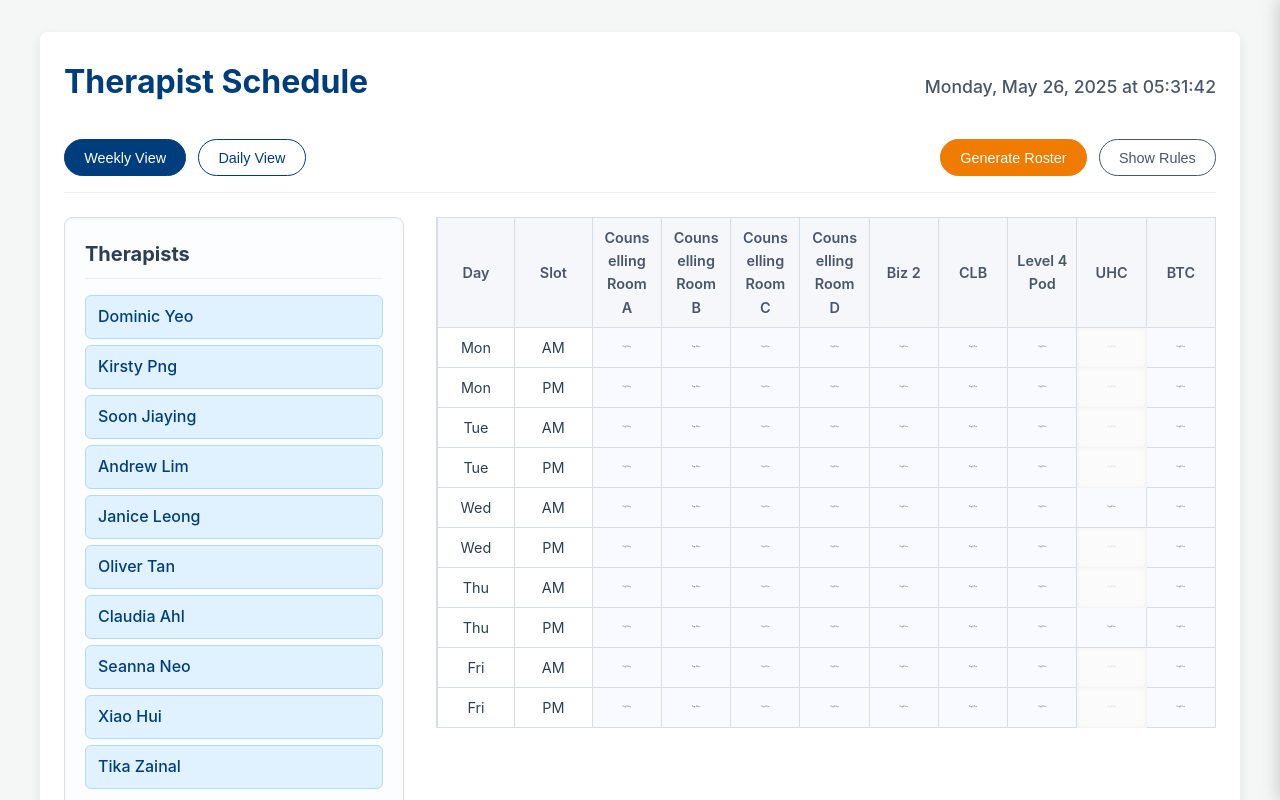
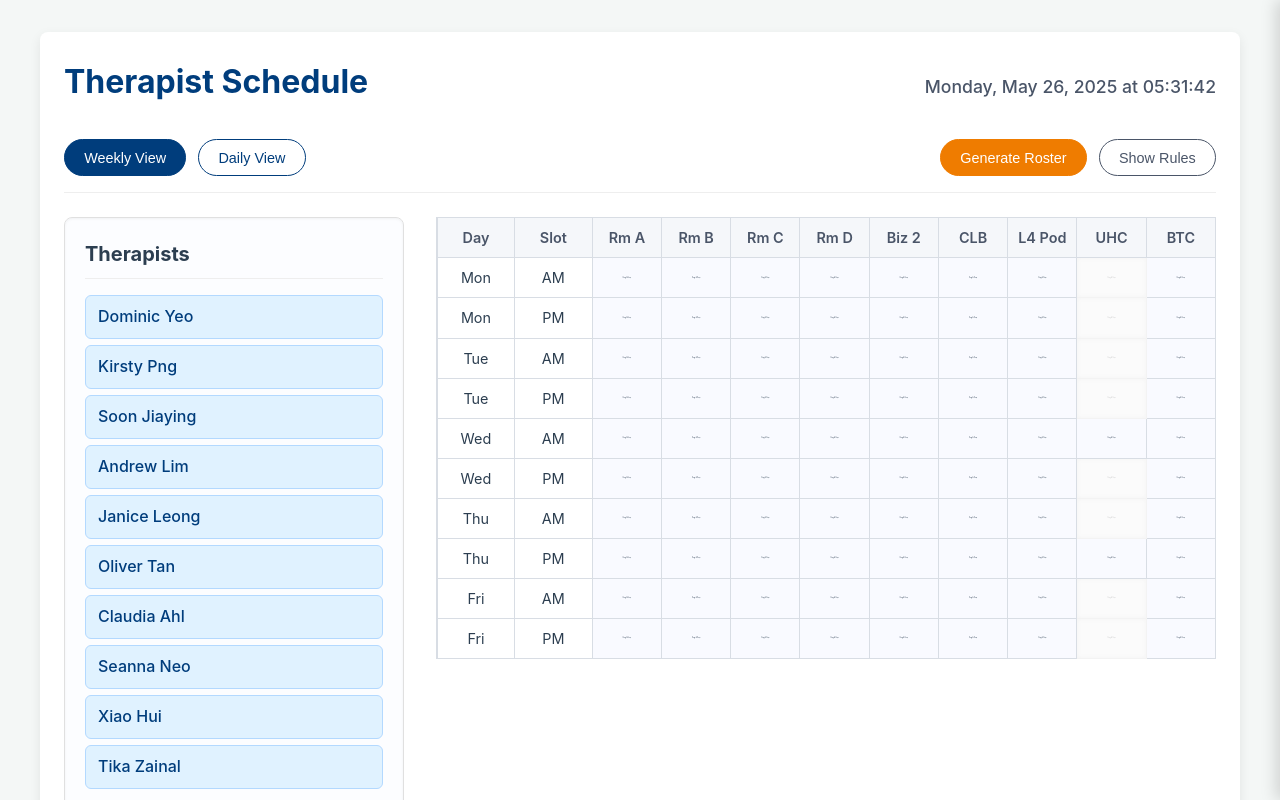
Before and after one commit to jxhnthan/room-scheduler, a React (Create React App) app: page / in a window 1280 px wide. Shown: the top 800 px of the page. Built offline with nearby package versions, Linux system fonts and the light colour scheme.

Commit message:
Update App.tsx

```diff
--- a/src/App.tsx
+++ b/src/App.tsx
@@ -5,13 +5,13 @@ import "./App.css";
 const days = ["Mon", "Tue", "Wed", "Thu", "Fri"];
 const slots = ["AM", "PM"] as const; // 'as const' for stricter type inference
 const rooms = [
-  "Counselling Room A",
-  "Counselling Room B",
-  "Counselling Room C",
-  "Counselling Room D",
+  "Rm A",
+  "Rm B",
+  "Rm C",
+  "Rm D",
   "Biz 2",
   "CLB",
-  "Level 4 Pod",
+  "L4 Pod",
   "UHC",
   "BTC",
 ];
```
